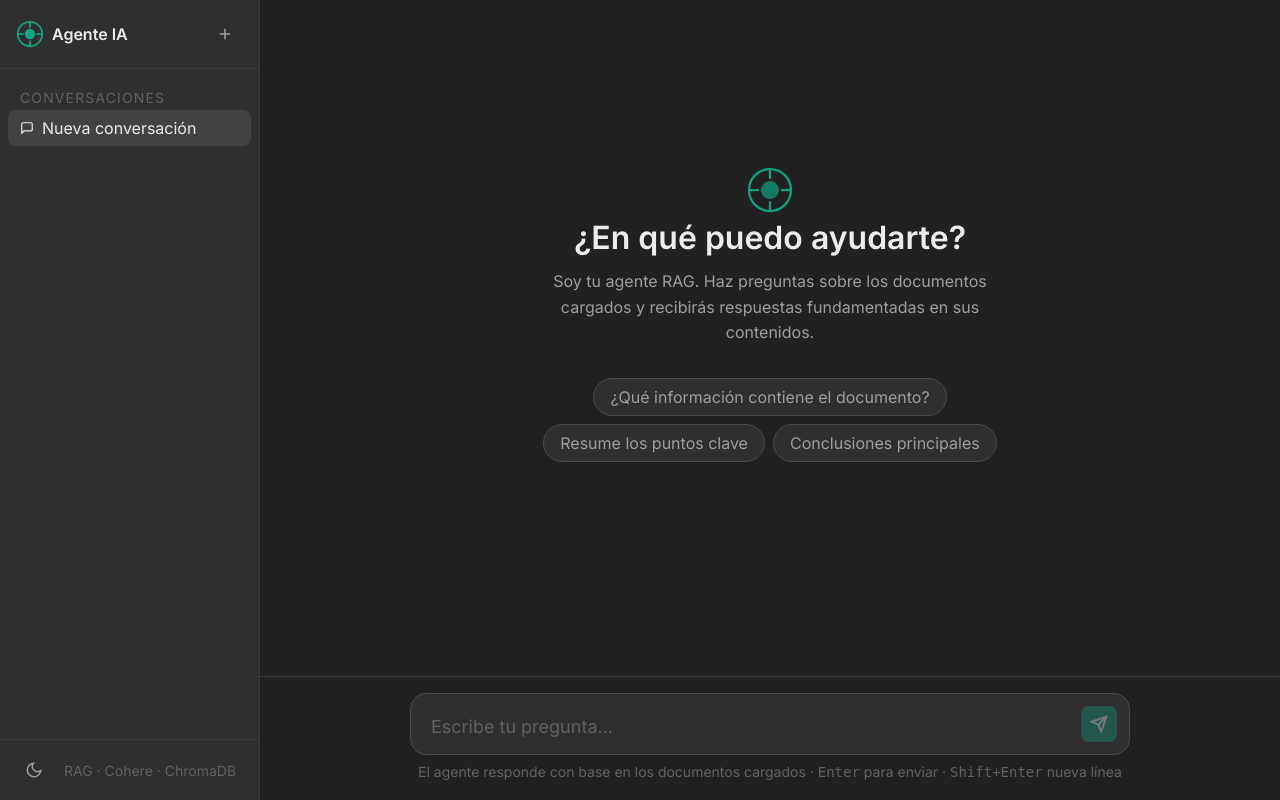
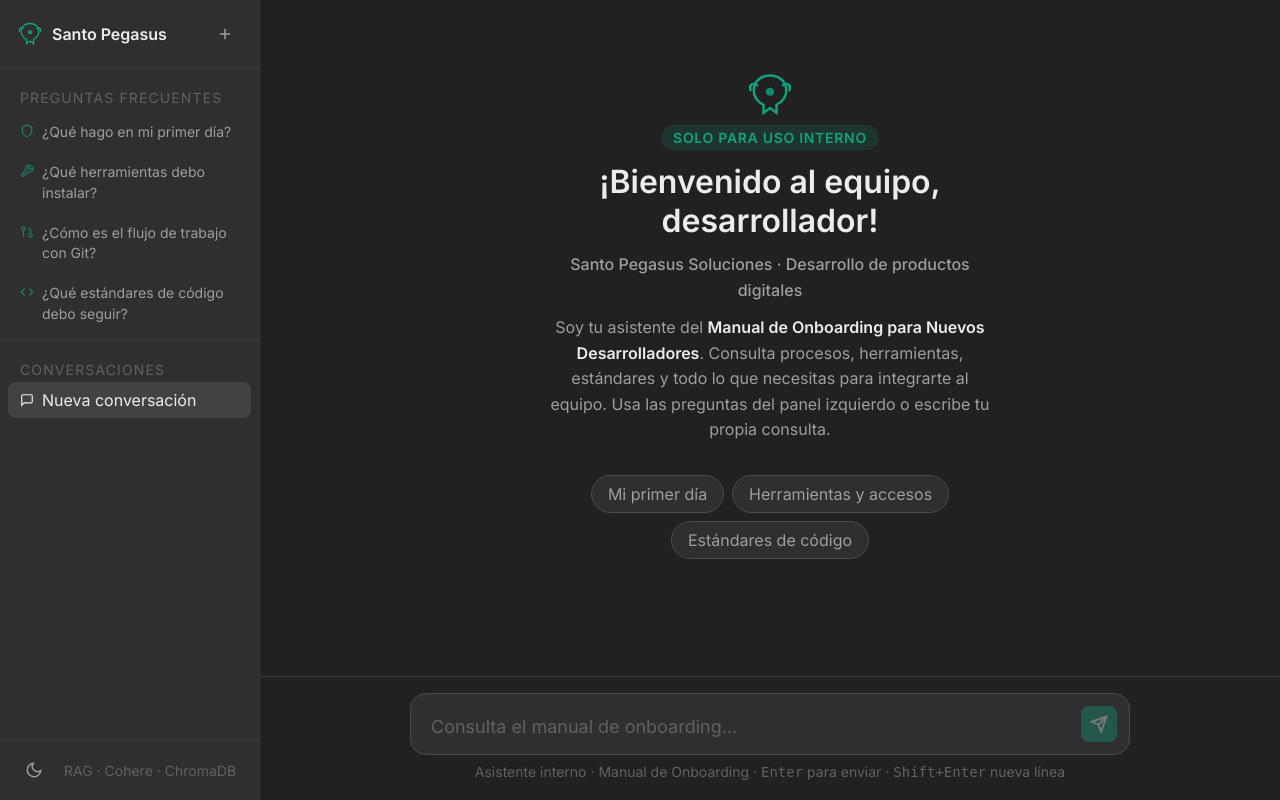
Before and after one commit to fenixreds/AGENTE-IA, a Python web app: template frontend/templates/index.html in a window 1280 px wide. Run offline with Jinja, Linux system fonts and the light colour scheme; the template is opened without the code that fills it, so the values that code supplies are empty.

Commit message:
ajustes frontend

```diff
--- a/frontend/static/css/style.css
+++ b/frontend/static/css/style.css
@@ -428,3 +428,84 @@ ul { list-style: none; }
     max-width: 90%;
   }
 }
+
+
+/* ── FAQ Section ─────────────────────────────── */
+.faq-section {
+  padding: var(--space-3) var(--space-2) var(--space-2);
+  border-bottom: 1px solid var(--color-divider);
+}
+
+.faq-list {
+  display: flex;
+  flex-direction: column;
+  gap: var(--space-1);
+  margin-top: var(--space-1);
+}
+
+.faq-item {
+  display: flex;
+  align-items: flex-start;
+  gap: var(--space-2);
+  width: 100%;
+  text-align: left;
+  padding: var(--space-2) var(--space-3);
+  border-radius: var(--radius-md);
+  font-size: var(--text-xs);
+  color: var(--color-text-muted);
+  background: none;
+  border: none;
+  cursor: pointer;
+  line-height: 1.45;
+  transition: background var(--transition), color var(--transition);
+}
+
+.faq-item svg {
+  margin-top: 2px;
+  flex-shrink: 0;
+  color: var(--color-primary);
+  opacity: 0.7;
+}
+
+.faq-item:hover {
+  background: var(--color-surface-offset);
+  color: var(--color-text);
+}
+
+.faq-item:hover svg {
+  opacity: 1;
+}
+
+/* ── Welcome / Empty State ───────────────────── */
+.welcome-badge {
+  display: inline-flex;
+  align-items: center;
+  padding: var(--space-1) var(--space-3);
+  background: var(--color-primary-light);
+  color: var(--color-primary);
+  border-radius: var(--radius-full);
+  font-size: var(--text-xs);
+  font-weight: 600;
+  letter-spacing: 0.05em;
+  text-transform: uppercase;
+  margin-bottom: var(--space-3);
+}
+
+.welcome-company {
+  font-size: var(--text-sm);
+  font-weight: 500;
+  color: var(--color-primary);
+  margin-bottom: var(--space-3) !important;
+}
+
+.empty-state strong {
+  color: var(--color-text);
+  font-weight: 600;
+}
+
+.chip:hover {
+  background: var(--color-surface-offset);
+  color: var(--color-text);
+  border-color: var(--color-primary);
+  cursor: pointer;
+}
--- a/frontend/templates/index.html
+++ b/frontend/templates/index.html
@@ -3,7 +3,7 @@
 <head>
   <meta charset="UTF-8" />
   <meta name="viewport" content="width=device-width, initial-scale=1.0" />
-  <title>Agente IA</title>
+  <title>Guía de Onboarding – Santo Pegasus Soluciones</title>
   <link rel="preconnect" href="https://fonts.googleapis.com">
   <link rel="preconnect" href="https://fonts.gstatic.com" crossorigin>
   <link href="https://fonts.googleapis.com/css2?family=Inter:wght@300..700&display=swap" rel="stylesheet">
@@ -13,16 +13,49 @@
   <aside class="sidebar" id="sidebar">
     <div class="sidebar-header">
       <div class="logo">
-        <svg width="28" height="28" viewBox="0 0 32 32" fill="none" aria-label="Agente IA">
-          <circle cx="16" cy="16" r="14" stroke="var(--color-primary)" stroke-width="2"/>
-          <circle cx="16" cy="16" r="6" fill="var(--color-primary)"/>
-          <path d="M16 2 L16 8 M16 24 L16 30 M2 16 L8 16 M24 16 L30 16" stroke="var(--color-primary)" stroke-width="2" stroke-linecap="round"/>
+        <!-- Logo Santo Pegasus: caballo alado minimalista -->
+        <svg width="28" height="28" viewBox="0 0 32 32" fill="none" aria-label="Santo Pegasus Soluciones">
+          <path d="M16 4 C10 4 6 8 6 13 C6 17 8 20 12 22 L12 27 L16 24 L20 27 L20 22 C24 20 26 17 26 13 C26 8 22 4 16 4Z" stroke="var(--color-primary)" stroke-width="1.5" fill="none"/>
+          <path d="M8 10 C5 8 3 10 4 13" stroke="var(--color-primary)" stroke-width="1.5" stroke-linecap="round"/>
+          <path d="M24 10 C27 8 29 10 28 13" stroke="var(--color-primary)" stroke-width="1.5" stroke-linecap="round"/>
+          <circle cx="16" cy="14" r="2.5" fill="var(--color-primary)" opacity="0.8"/>
         </svg>
-        <span class="logo-text">Agente IA</span>
+        <span class="logo-text">Santo Pegasus</span>
       </div>
       <button class="icon-btn" id="new-chat-btn" aria-label="Nueva conversación" title="Nueva conversación">
         <svg width="18" height="18" viewBox="0 0 24 24" fill="none" stroke="currentColor" stroke-width="2"><path d="M12 5v14M5 12h14"/></svg>
       </button>
+    </div>
+
+    <!-- Sección FAQ Onboarding -->
+    <div class="faq-section">
+      <p class="nav-label">Preguntas frecuentes</p>
+      <ul class="faq-list" role="list">
+        <li>
+          <button class="faq-item" data-prompt="¿Cuáles son los primeros pasos que debo seguir en mi primer día como desarrollador en Santo Pegasus?">
+            <svg width="14" height="14" viewBox="0 0 24 24" fill="none" stroke="currentColor" stroke-width="2" aria-hidden="true"><path d="M12 22s8-4 8-10V5l-8-3-8 3v7c0 6 8 10 8 10z"/></svg>
+            ¿Qué hago en mi primer día?
+          </button>
+        </li>
+        <li>
+          <button class="faq-item" data-prompt="¿Qué herramientas, accesos y configuraciones necesito instalar para comenzar a desarrollar?">
+            <svg width="14" height="14" viewBox="0 0 24 24" fill="none" stroke="currentColor" stroke-width="2" aria-hidden="true"><path d="M14.7 6.3a1 1 0 0 0 0 1.4l1.6 1.6a1 1 0 0 0 1.4 0l3.77-3.77a6 6 0 0 1-7.94 7.94l-6.91 6.91a2.12 2.12 0 0 1-3-3l6.91-6.91a6 6 0 0 1 7.94-7.94l-3.76 3.76z"/></svg>
+            ¿Qué herramientas debo instalar?
+          </button>
+        </li>
+        <li>
+          <button class="faq-item" data-prompt="¿Cuál es el flujo de trabajo con Git y cómo es el proceso para hacer un pull request en Santo Pegasus?">
+            <svg width="14" height="14" viewBox="0 0 24 24" fill="none" stroke="currentColor" stroke-width="2" aria-hidden="true"><circle cx="18" cy="18" r="3"/><circle cx="6" cy="6" r="3"/><path d="M13 6h3a2 2 0 0 1 2 2v7"/><path d="M6 9v12"/></svg>
+            ¿Cómo es el flujo de trabajo con Git?
+          </button>
+        </li>
+        <li>
+          <button class="faq-item" data-prompt="¿Cuáles son las normas de código, estándares y buenas prácticas que debo seguir en mis proyectos?">
+            <svg width="14" height="14" viewBox="0 0 24 24" fill="none" stroke="currentColor" stroke-width="2" aria-hidden="true"><polyline points="16 18 22 12 16 6"/><polyline points="8 6 2 12 8 18"/></svg>
+            ¿Qué estándares de código debo seguir?
+          </button>
+        </li>
+      </ul>
     </div>
 
     <nav class="sidebar-nav">
@@ -50,7 +83,7 @@
       <button class="icon-btn" id="sidebar-toggle" aria-label="Abrir menú">
         <svg width="20" height="20" viewBox="0 0 24 24" fill="none" stroke="currentColor" stroke-width="2"><line x1="3" y1="6" x2="21" y2="6"/><line x1="3" y1="12" x2="21" y2="12"/><line x1="3" y1="18" x2="21" y2="18"/></svg>
       </button>
-      <span class="mobile-title">Agente IA</span>
+      <span class="mobile-title">Onboarding IA</span>
       <button class="icon-btn" id="mobile-new-chat" aria-label="Nueva conversación">
         <svg width="18" height="18" viewBox="0 0 24 24" fill="none" stroke="currentColor" stroke-width="2"><path d="M12 5v14M5 12h14"/></svg>
       </button>
@@ -59,18 +92,21 @@
     <div class="chat-container" id="chat-container">
       <div class="empty-state" id="empty-state">
         <div class="empty-icon">
-          <svg width="48" height="48" viewBox="0 0 32 32" fill="none" aria-hidden="true">
-            <circle cx="16" cy="16" r="14" stroke="var(--color-primary)" stroke-width="1.5"/>
-            <circle cx="16" cy="16" r="6" fill="var(--color-primary)" opacity="0.7"/>
-            <path d="M16 2 L16 8 M16 24 L16 30 M2 16 L8 16 M24 16 L30 16" stroke="var(--color-primary)" stroke-width="1.5" stroke-linecap="round"/>
+          <svg width="52" height="52" viewBox="0 0 32 32" fill="none" aria-hidden="true">
+            <path d="M16 4 C10 4 6 8 6 13 C6 17 8 20 12 22 L12 27 L16 24 L20 27 L20 22 C24 20 26 17 26 13 C26 8 22 4 16 4Z" stroke="var(--color-primary)" stroke-width="1.5" fill="none"/>
+            <path d="M8 10 C5 8 3 10 4 13" stroke="var(--color-primary)" stroke-width="1.5" stroke-linecap="round"/>
+            <path d="M24 10 C27 8 29 10 28 13" stroke="var(--color-primary)" stroke-width="1.5" stroke-linecap="round"/>
+            <circle cx="16" cy="14" r="2.5" fill="var(--color-primary)" opacity="0.8"/>
           </svg>
         </div>
-        <h2>¿En qué puedo ayudarte?</h2>
-        <p>Soy tu agente RAG. Haz preguntas sobre los documentos cargados y recibirás respuestas fundamentadas en sus contenidos.</p>
+        <div class="welcome-badge">Solo para uso interno</div>
+        <h2>¡Bienvenido al equipo, desarrollador!</h2>
+        <p class="welcome-company">Santo Pegasus Soluciones · Desarrollo de productos digitales</p>
+        <p>Soy tu asistente del <strong>Manual de Onboarding para Nuevos Desarrolladores</strong>. Consulta procesos, herramientas, estándares y todo lo que necesitas para integrarte al equipo. Usa las preguntas del panel izquierdo o escribe tu propia consulta.</p>
         <div class="suggestion-chips">
-          <button class="chip" data-prompt="¿Qué información contiene el documento principal?">¿Qué información contiene el documento?</button>
-          <button class="chip" data-prompt="Resume los puntos más importantes del documento">Resume los puntos clave</button>
-          <button class="chip" data-prompt="¿Cuáles son las conclusiones principales?">Conclusiones principales</button>
+          <button class="chip" data-prompt="¿Cuáles son los primeros pasos que debo seguir en mi primer día como desarrollador en Santo Pegasus?">Mi primer día</button>
+          <button class="chip" data-prompt="¿Qué herramientas, accesos y configuraciones necesito instalar para comenzar a desarrollar?">Herramientas y accesos</button>
+          <button class="chip" data-prompt="¿Cuáles son las normas de código, estándares y buenas prácticas que debo seguir en mis proyectos?">Estándares de código</button>
         </div>
       </div>
 
@@ -82,7 +118,7 @@
         <textarea
           id="chat-input"
           class="chat-input"
-          placeholder="Escribe tu pregunta..."
+          placeholder="Consulta el manual de onboarding..."
           rows="1"
           aria-label="Escribe tu mensaje"
           maxlength="2000"
@@ -91,10 +127,24 @@
           <svg width="18" height="18" viewBox="0 0 24 24" fill="none" stroke="currentColor" stroke-width="2.5"><path d="m22 2-7 20-4-9-9-4z"/><path d="M22 2 11 13"/></svg>
         </button>
       </div>
-      <p class="input-hint">El agente responde con base en los documentos cargados · <kbd>Enter</kbd> para enviar · <kbd>Shift+Enter</kbd> nueva línea</p>
+      <p class="input-hint">Asistente interno · Manual de Onboarding · <kbd>Enter</kbd> para enviar · <kbd>Shift+Enter</kbd> nueva línea</p>
     </div>
   </main>
 
   <script src="/static/js/app.js"></script>
+  <script>
+    // FAQ: insertar pregunta en el input al hacer clic
+    document.querySelectorAll('.faq-item').forEach(btn => {
+      btn.addEventListener('click', () => {
+        const prompt = btn.getAttribute('data-prompt');
+        const input = document.getElementById('chat-input');
+        if (input) {
+          input.value = prompt;
+          input.dispatchEvent(new Event('input'));
+          input.focus();
+        }
+      });
+    });
+  </script>
 </body>
 </html>
```
